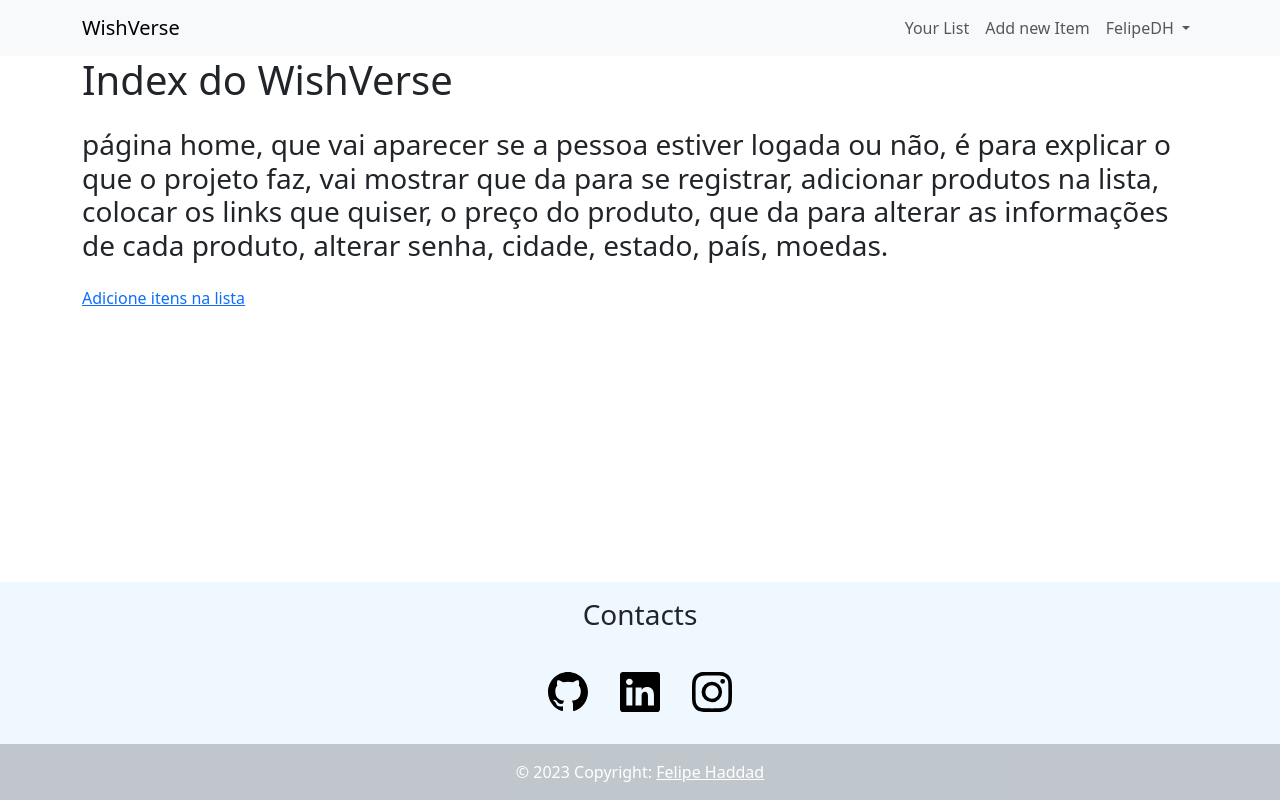
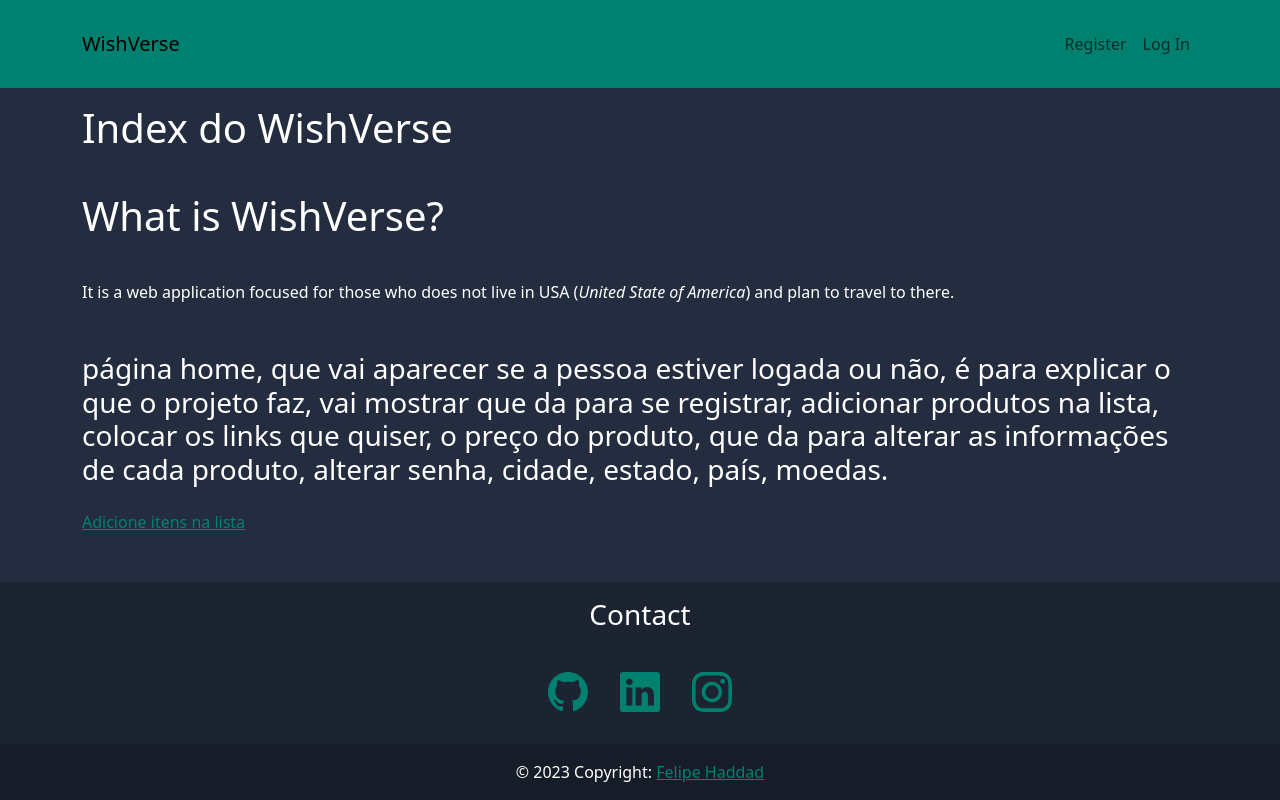
Before and after one commit to FelipeDH9/wishverse, a Flask app: page / in a window 1280 px wide. Run offline with Flask 3, Linux system fonts and the light colour scheme; some libraries are stand-ins or nearby versions.

Commit message:
minor changes

```diff
--- a/app.py
+++ b/app.py
@@ -17,17 +17,34 @@ def get_db_connection():
 def index():
 
     session = {}
+    session["user_id"] = 0
+    session["user_name"] = "FelipeDH"
+
+    # if not log in, render the home page which explains what the application is
+    # if not session["user_id"]:
+    #     return render_template("index.html")
+
+    # # if has session, than render the index which shows the users products
+    # else:
+    #     return render_template("list.html", session=session)
+
+    return render_template("index.html")
+
+    # if has session, than render the index which shows the users products
+    # else:
+    #     return render_template("list.html", session=session)
+
+@app.route("/list")
+def list():
+
+    session = {}
     session["user_id"] = 1
     session["user_name"] = "FelipeDH"
 
-    # if not log in, render the home page which explains what the application is
-    if not session["user_id"]:
-        return render_template("list.html")
-
-    # if has session, than render the index which shows the users products
+    if session["user_id"]:
+        return render_template("list.html", session=session)
     else:
-        return render_template("index.html", session=session)
-
+        return redirect("/")
 
 # TODO
 @app.route("/add")
@@ -45,9 +62,11 @@ def delete():
 def logout():
     return redirect("/")
 
+
 @app.route("/account")
 def account():
     return redirect("/")
+
 
 
 
--- a/static/styles.css
+++ b/static/styles.css
@@ -1,36 +1,60 @@
+/* https://colorhunt.co/palette/0f0f0f232d3f005b41008170 */
+:root {
+    --main-color: rgba(0, 129, 112, 1);
+    --secondary-color: rgb(0, 165, 143);
+    --bg-color: #232D3F;
+}
+
+h1, h2, h3, h4, h5, h6, p, li, span {
+    color: white;
+    padding: 1rem 0;
+}
+
 body {
     min-height: 100vh;
     display: flex;
     flex-direction: column;
 }
 
+/* HEADER */
+/* send menu to the right */
 .navbar-collapse {
     flex-direction: row-reverse;
 }
 
-
-h3 {
-    padding: 1rem 0;
+header {
+    background-color: var(--main-color);
 }
 
+.nave-link {
+    color: red !important;
+}
+
+body {
+    background-color: var(--bg-color);
+}
+/* end header */
+
+/* footer */
 footer {
-    background-color: aliceblue;
+    background-color: rgba(0, 0, 0, 0.2);
     margin-top: auto;
 }
 
 footer .icon {
     margin: 1rem 1rem;
-    color: rgba(0, 0, 0, 1);
+    color: var(--main-color);
 }
 
 footer .icon:hover {
-    color: rgba(0, 0, 0, 0.6);
+    color: var(--secondary-color);
 }
 
 .d-flex {
     flex-wrap: wrap;
     padding-bottom: 1rem;
 }
+/* end footer */
 
 /* BACK TO TOP BUTTON */
 .back-to-top {
@@ -51,10 +75,17 @@ footer .icon:hover {
     position: fixed;
     right: 1.5rem;
     bottom: 1.5rem;
-    color: rgba(116,49,249, 1);
+    color: var(--main-color);
 }
 
 .back-to-top.show:hover {
-    color: rgba(116,49,249, 0.5);
-    transform: translateY(-5px);
+    color: var(--secondary-color);
 }
+
+a {
+    color: var(--main-color);
+}
+
+a:hover {
+    color: var(--secondary-color);
+}
--- a/templates/index.html
+++ b/templates/index.html
@@ -1,10 +1,12 @@
 {% extends "layout.html" %}
 
-{% block title %} Home {% endblock %}
+{% block title %}{% endblock %}
 
 
 {% block main %}
     <h1>Index do WishVerse</h1>
+    <h1>What is WishVerse?</h1>
+    <p>It is a web application focused for those who does not live in USA (<i>United State of America</i>) and plan to travel to there. </p>
     <h3>página home, que vai aparecer se a pessoa estiver logada ou não, é para explicar o que o projeto faz, vai mostrar que da para se registrar, adicionar produtos na lista, colocar os links que quiser, o preço do produto, que da para alterar as informações de cada produto, alterar senha, cidade, estado, país, moedas.
     </h3>
 
--- a/templates/layout.html
+++ b/templates/layout.html
@@ -8,13 +8,13 @@
 
         <link rel="stylesheet" href="/static/styles.css">
 
-        <title>WishVerse {% block title %}{% endblock %}</title>
+        <title>WishVerse{% block title %}{% endblock %}</title>
     </head>
     <body>
 
         <header>
             <div id="top"></div>
-            <nav class="navbar navbar-expand-lg bg-body-tertiary">
+            <nav class="navbar navbar-expand-lg">
 
                 <div class="container-fluid container">
                     <a class="navbar-brand" href="/">WishVerse</a>
@@ -24,11 +24,11 @@
                     <div class="collapse navbar-collapse" id="navbarNavDropdown">
 
                         {# if has session #}
-                        {% if session["user_id"] == 1%}
+                        {% if session["user_id"] %}
 
                         <ul class="navbar-nav">
                             <li class="nav-item">
-                                <a class="nav-link" href="/">Your List</a>
+                                <a class="nav-link" href="/list">Your List</a>
                             </li>
 
                             <li class="nav-item">
@@ -78,7 +78,7 @@
         </a>
 
         <footer class="text-center text-lg-start">
-            <h3 class="text-center">Contacts</h3>
+            <h3 class="text-center">Contact</h3>
             <div class="container d-flex justify-content-center">
 
                 <a class="icon" href="https://www.github.com/felipedh9" target="_blank">
@@ -103,7 +103,7 @@
 
             <div class="text-center text-white p-3" style="background-color: rgba(0, 0, 0, 0.2);">
                 © 2023 Copyright:
-                <a class="text-white" href="https://github.com/felipedh9" target="_blank">Felipe Haddad</a>
+                <a href="https://github.com/felipedh9" target="_blank">Felipe Haddad</a>
             </div>
 
         </footer>
--- a/templates/list.html
+++ b/templates/list.html
@@ -1,6 +1,6 @@
 {% extends "layout.html" %}
 
-{% block title %} YOur List {% endblock %}
+{% block title %} Your List {% endblock %}
 
 
 {% block main %}
```
